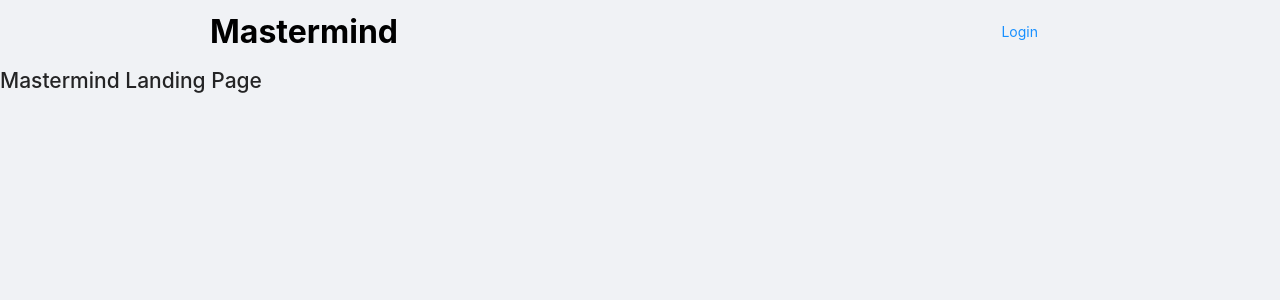
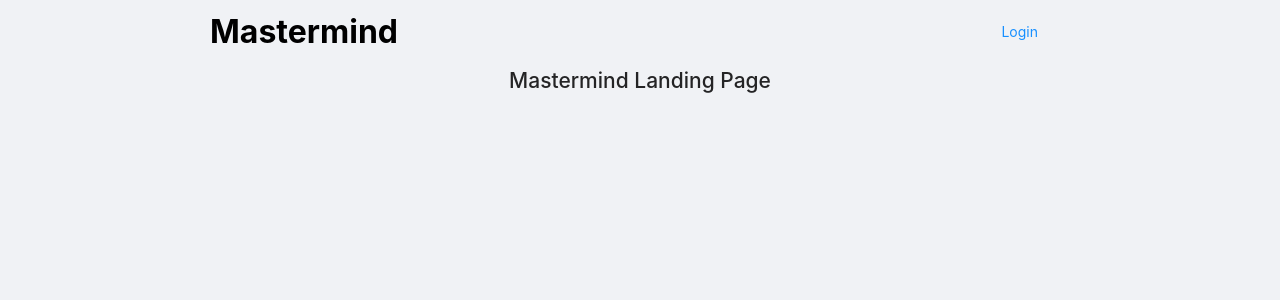
Before and after one commit to xprmnts/mastermind-evolved, a Next.js app: page / in a window 1280 px wide. Shown: the top 300 px of the page. Built offline with nearby package versions, Linux system fonts and the light colour scheme; no server answers.

Commit message:
renamed profile to dashboard, centered placeholder text

```diff
--- a/pages/index.js
+++ b/pages/index.js
@@ -1,7 +1,7 @@
 export default function Home() {
     return (
         <main>
-            <h1>Mastermind Landing Page</h1>
+            <h1 className='landing-page-header'>Mastermind Landing Page</h1>
         </main>
     );
 }
--- a/styles/globals.css
+++ b/styles/globals.css
@@ -18,3 +18,7 @@ a {
 * {
     box-sizing: border-box;
 }
+
+.landing-page-header {
+    text-align: center;
+}
```
Also changed, not shown: components/profile/UserProfile.js (deleted, +0 -29 lines), pages/profile.js (deleted, +0 -25 lines).
